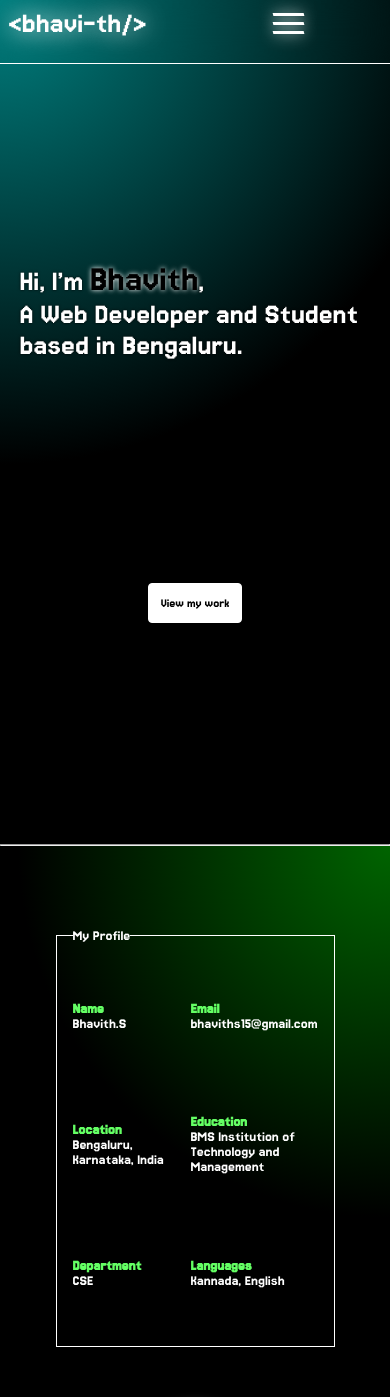
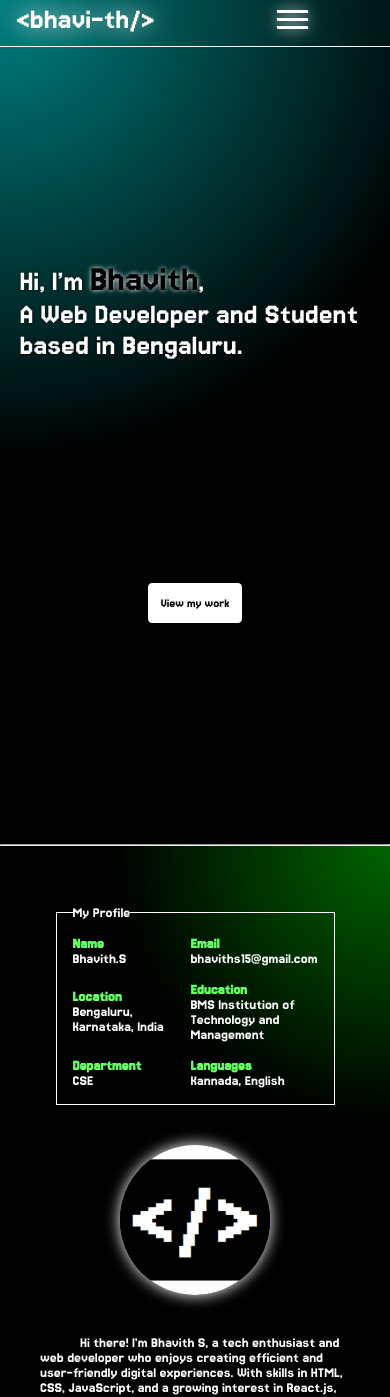
Before and after one commit to bhavi-th/portfolio, a React (Create React App) app: page / in a window 390 px wide. Shown: the top 1397 px of the page. Built offline with nearby package versions, Linux system fonts and the light colour scheme.

Commit message:
Made site more responsive

```diff
--- a/src/components/About.css
+++ b/src/components/About.css
@@ -1,7 +1,7 @@
 .About {
     padding-top: 15vmin;
     padding-inline: 2.5rem;
-    min-height: 100dvh;
+    /* min-height: 100dvh; */
     display: grid;
     align-items: center;
     justify-items: center;
@@ -17,7 +17,6 @@
 }
 
 .About fieldset {
-    height: 90%;
     width: 90%;
     border: 1px solid white;
     grid-row: span 3;
@@ -25,7 +24,7 @@
     display: grid;
     grid-template-columns: repeat(2, 1fr);
     align-items: center;
-    column-gap: 1rem;
+    gap: 1rem;
 }
 
 .About img {
--- a/src/components/Card.css
+++ b/src/components/Card.css
@@ -61,3 +61,9 @@
     text-shadow: 0px 0px 5px black;
     box-shadow: 0px 0px 5px white;
 }
+
+@media (max-width: 1024px) {
+    .Card {
+        height: 60vmin;
+    }
+}
--- a/src/components/Navbar.css
+++ b/src/components/Navbar.css
@@ -1,6 +1,7 @@
 .Navbar {
     position: fixed;
     top: 0;
+    height: 12vmin;
     width: 100%;
     padding: 0.5rem;
     backdrop-filter: blur(15px);
@@ -13,6 +14,7 @@
 }
 
 #logo {
+    margin-left: 1rem;
     font-size: 8vmin;
     text-shadow: 0px 0px 25px white;
     animation: flicker 2.5s linear;
@@ -25,12 +27,11 @@
 }
 
 #hamburger {
-    height: 8vmin;
     display: none;
     align-items: center;
     justify-content: center;
     flex-direction: column;
-    gap: 1.5vmin;
+    gap: 1.25vmin;
 }
 
 #hamburger * {
@@ -80,9 +81,8 @@
 @media screen and (max-width:1024px) {
 
     .Navbar {
-        flex-direction: column;
+        padding: 0px;
     }
-
 
     #hamburger {
         display: flex;
@@ -92,11 +92,11 @@
         grid-column: span 2;
         height: 0px;
         overflow: hidden;
-        transition: height 2s linear;
+        transition: height 250ms linear;
     }
 
     #links {
-        margin-top: 1rem;
+        margin-top: 0px;
         flex-direction: column;
         align-items: center;
         gap: 1rem;
```
